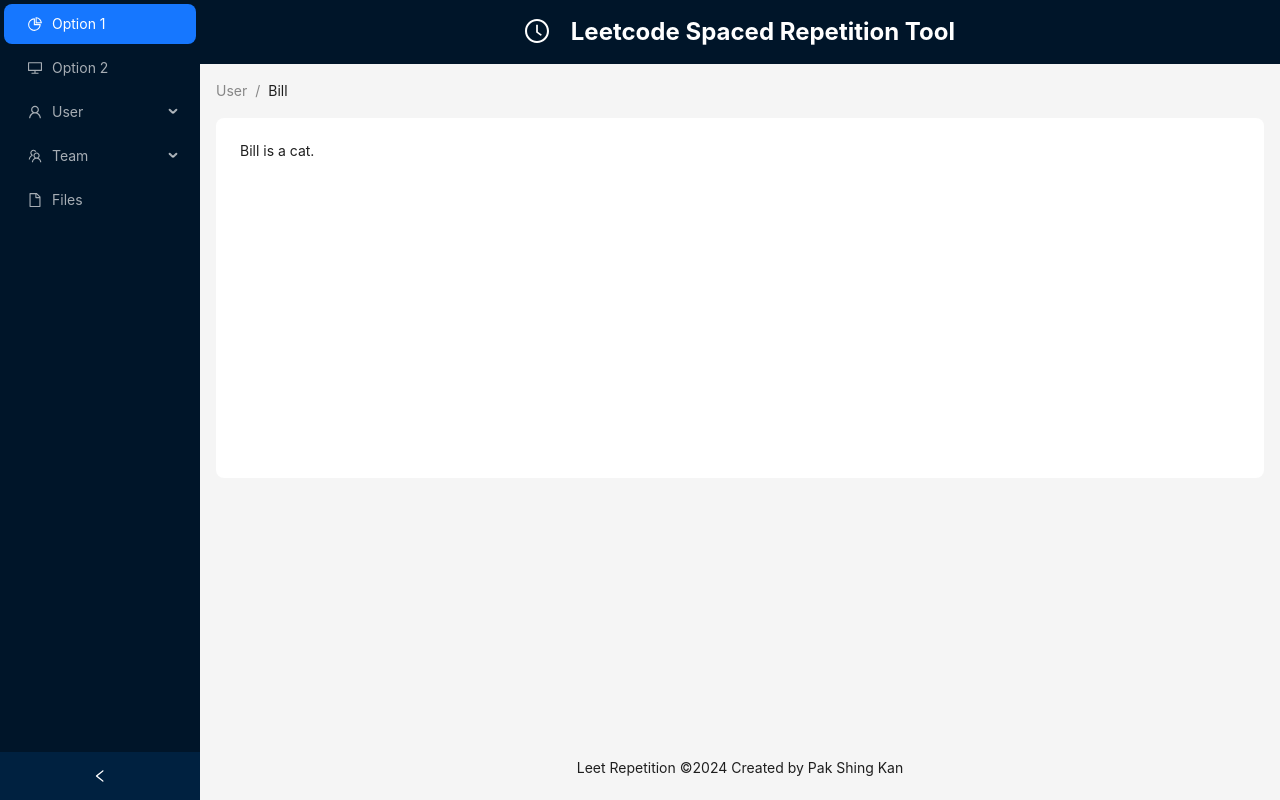
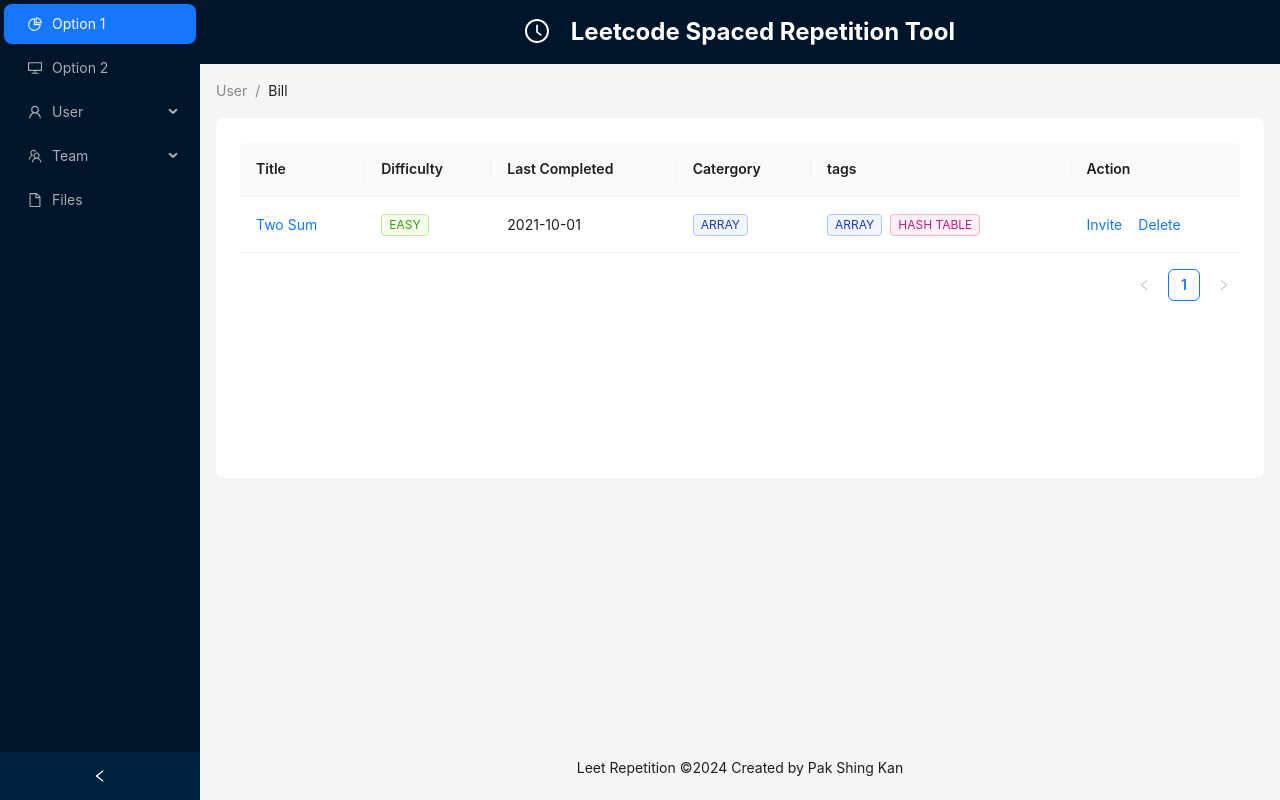
Before and after one commit to Pakshing/LeetRepetition-React, a React (Create React App) app: page / in a window 1280 px wide. Built offline with nearby package versions, Linux system fonts and the light colour scheme.

Commit message:
Implemented a simple question table component, and redux slice.

```diff
--- a/src/App.tsx
+++ b/src/App.tsx
@@ -11,6 +11,7 @@ import {
 import type { MenuProps } from 'antd';
 import { Breadcrumb, Layout, Menu, theme } from 'antd';
 import './App.css';
+import QuestionTable from './features/QuestionTable/QuestionTable';
 
 const { Header, Content, Footer, Sider } = Layout;
 
@@ -74,7 +75,7 @@ function App() {
               borderRadius: borderRadiusLG,
             }}
           >
-            Bill is a cat.
+            <QuestionTable/>
           </div>
         </Content>
         <Footer style={{ textAlign: 'center' }}>
--- /dev/null
+++ b/src/features/QuestionTable/QuestionTable.tsx
@@ -0,0 +1,100 @@
+import React from 'react';
+import { Space, Table, Tag } from 'antd';
+import type { TableProps } from 'antd';
+import {tagColors,difficultyColors} from '../../utils/TableItemColors'
+
+interface DataType {
+    key: string;
+    title: string;
+    difficulty: string;
+    lastCompleted: string;
+    category: string;
+    tags: string[];
+}
+
+const columns: TableProps<DataType>['columns'] = [
+  {
+    title: 'Title',
+    dataIndex: 'title',
+    key: 'title',
+    render: (text) => <a>{text}</a>,
+  },
+  {
+    title: 'Difficulty',
+    dataIndex: 'difficulty',
+    key: 'difficulty',
+    render: (difficult) =>
+    <Tag color={difficultyColors(difficult)} key={difficult}>
+    {difficult.toUpperCase()}
+  </Tag>,
+  },
+  {
+    title: 'Last Completed',
+    dataIndex: 'lastCompleted',
+    key: 'lastCompleted',
+  },
+  {
+    title: 'Catergory',
+    dataIndex: 'category',
+    key: 'category',
+    render: (tag) =>
+    <Tag color={tagColors(tag)} key={tag}>
+    {tag.toUpperCase()}
+  </Tag>,
+  },
+  {
+    title: 'tags',
+    key: 'tags',
+    dataIndex: 'tags',
+    render: (_, { tags }) => (
+      <>
+        {tags.map((tag) => {
+          let color = tagColors(tag);
+
+          return (
+            <Tag color={color} key={tag}>
+              {tag.toUpperCase()}
+            </Tag>
+          );
+        })}
+      </>
+    ),
+  },
+  {
+    title: 'Action',
+    key: 'action',
+    render: (_, record) => (
+      <Space size="middle">
+        <a>Invite</a>
+        <a>Delete</a>
+      </Space>
+    ),
+  },
+];
+
+const data: DataType[] = [
+    {
+        key: '1',
+        title: 'Two Sum',
+        difficulty: 'Easy',
+        lastCompleted: '2021-10-01',
+        category:"array",
+        tags: ['array', 'hash table']
+    }
+];
+
+const QuestionTable: React.FC = () => {
+
+
+    return (
+        <Table
+        columns={columns}
+        dataSource={data}
+        />
+    );
+}
+
+
+
+
+export default QuestionTable;
--- /dev/null
+++ b/src/utils/TableItemColors.ts
@@ -0,0 +1,32 @@
+// create a function that takes a string, category (like leetcode different tags) and returns a color
+
+export const tagColors = (tag: string) => {
+    if(tag.toLowerCase() === 'array') return 'geekblue';
+    if(tag.toLowerCase() === 'string') return 'green';
+    if(tag.toLowerCase() === 'linkedlist') return 'volcano';
+    if(tag.toLowerCase() === 'tree') return 'orange';
+    if(tag.toLowerCase() === 'graph') return 'gold';
+    if(tag.toLowerCase() === 'dynamic programming') return 'cyan';
+    if(tag.toLowerCase() === 'backtracking') return 'purple';
+    if(tag.toLowerCase() === 'math') return 'magenta';
+    if(tag.toLowerCase() === 'bit manipulation') return 'lime';
+    if(tag.toLowerCase() === 'greedy') return 'blue';
+    if(tag.toLowerCase() === 'stack') return 'red';
+    if(tag.toLowerCase() === 'queue') return 'yellow';
+    if(tag.toLowerCase() === 'heap') return 'gold';
+    if(tag.toLowerCase() === 'sort') return 'cyan';
+    if(tag.toLowerCase() === 'binary search') return 'purple';
+    if(tag.toLowerCase() === 'hash table') return 'magenta';
+    if(tag.toLowerCase() === 'two pointers') return 'lime';
+
+    return 'geekblue';
+};
+
+
+export const difficultyColors = (difficulty: string) => {
+    if(difficulty.toLowerCase() === 'easy') return 'green';
+    if(difficulty.toLowerCase() === 'medium') return 'orange';
+    if(difficulty.toLowerCase() === 'hard') return 'red';
+
+    return 'green';
+}
```
Also changed, not shown: src/features/QuestionTable/questionTableAPI.ts (added, +12 -0 lines), src/features/QuestionTable/questionTableSlice.ts (added, +23 -0 lines), 1 other file (tests, documents, lock files or other folders).
